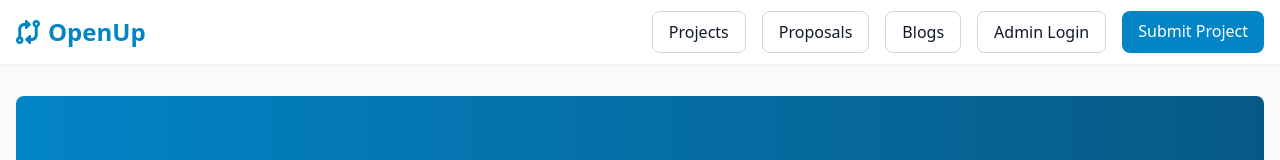
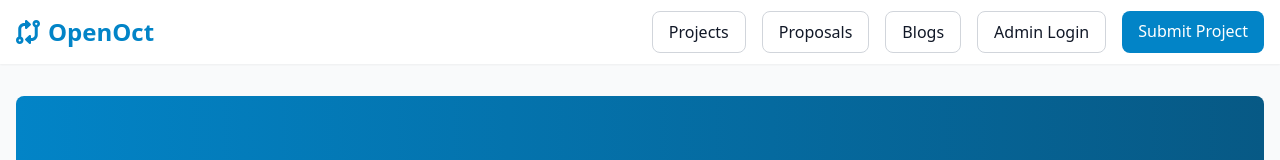
Before and after one commit to Jivan052/OpenOct, a React (Vite) app: page / in a window 1280 px wide. Shown: the top 160 px of the page. Built offline with nearby package versions, Linux system fonts and the light colour scheme; no server answers.

Commit message:
Update Navbar.jsx

```diff
--- a/src/components/Navbar.jsx
+++ b/src/components/Navbar.jsx
@@ -19,7 +19,7 @@
             className="flex items-center space-x-2 text-xl font-bold text-primary-600 hover:text-primary-700 transition-colors"
           >
             <FaCodeCompare className="text-2xl" />
-            <span className='text-2xl'>OpenUp</span>
+            <span className='text-2xl'>OpenOct</span>
           </Link>
 
           <div className="hidden md:flex space-x-4">
```
